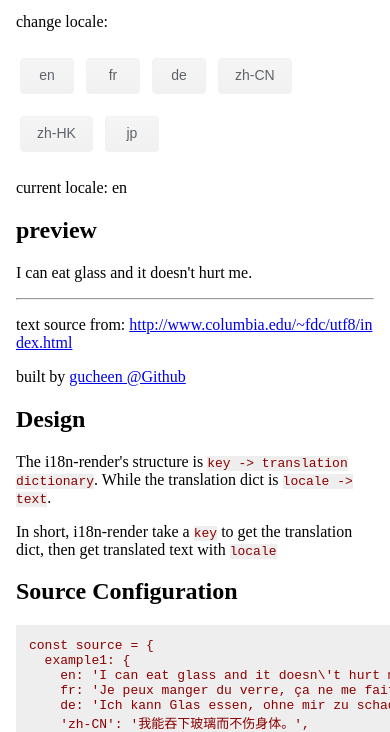
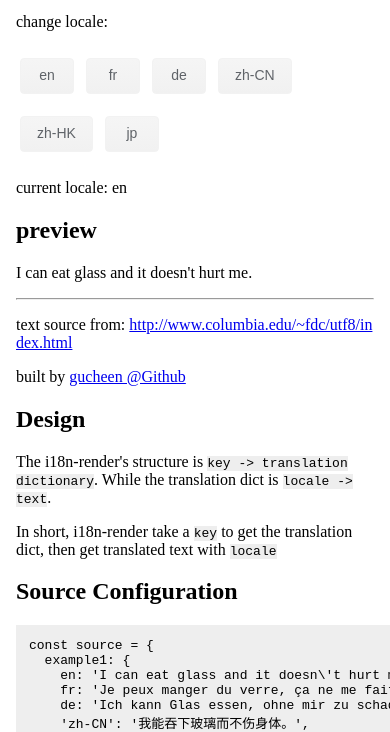
Before and after one commit to gucheen/i18n-render, a website: page index.html in a window 390 px wide. Shown: the part 117-849 px from the top of the page. Drawn offline with Linux system fonts and the light colour scheme.

Commit message:
update(demo)

```diff
--- a/index.html
+++ b/index.html
@@ -6,7 +6,7 @@
   <meta http-equiv="X-UA-Compatible" content="ie=edge">
   <title>i18n-render demo</title>
   <style>
-    body,html{margin:0}body{padding:2em}a{word-break:break-all}pre{width:100%;padding:1em;overflow:auto}code,pre{background-color:#eee}code{color:#8b0000}button{background-image:-webkit-gradient(linear,left top,left bottom,from(#f5f5f5),to(#f1f1f1));background-image:-webkit-linear-gradient(top,#f5f5f5,#f1f1f1);-webkit-border-radius:2px;-webkit-user-select:none;background-color:#f2f2f2;border:1px solid #f2f2f2;border-radius:4px;color:#5f6368;cursor:pointer;font-family:arial,sans-serif;font-size:14px;margin:11px 4px;min-width:54px;padding:0 16px;text-align:center;height:36px;line-height:27px}button:hover{background-image:-webkit-gradient(linear,left top,left bottom,from(#f8f8f8),to(#f1f1f1));background-image:-webkit-linear-gradient(top,#f8f8f8,#f1f1f1);-webkit-box-shadow:0 1px 1px rgba(0,0,0,.1);background-color:#f8f8f8;background-image:linear-gradient(top,#f8f8f8,#f1f1f1);background-image:-o-linear-gradient(top,#f8f8f8,#f1f1f1);border:1px solid #c6c6c6;box-shadow:0 1px 1px rgba(0,0,0,.1);color:#222}button:focus{border:1px solid #4d90fe;outline:none}@media screen and (max-width:900px){body{padding:1em}}
+    body,html{margin:0}body{padding:2em}a{word-break:break-all}pre{width:100%;padding:1em;overflow:auto}code,pre{background-color:#eee}button{background-image:-webkit-gradient(linear,left top,left bottom,from(#f5f5f5),to(#f1f1f1));background-image:-webkit-linear-gradient(top,#f5f5f5,#f1f1f1);-webkit-border-radius:2px;-webkit-user-select:none;background-color:#f2f2f2;border:1px solid #f2f2f2;border-radius:4px;color:#5f6368;cursor:pointer;font-family:arial,sans-serif;font-size:14px;margin:11px 4px;min-width:54px;padding:0 16px;text-align:center;height:36px;line-height:27px}button:hover{background-image:-webkit-gradient(linear,left top,left bottom,from(#f8f8f8),to(#f1f1f1));background-image:-webkit-linear-gradient(top,#f8f8f8,#f1f1f1);-webkit-box-shadow:0 1px 1px rgba(0,0,0,.1);background-color:#f8f8f8;background-image:linear-gradient(top,#f8f8f8,#f1f1f1);background-image:-o-linear-gradient(top,#f8f8f8,#f1f1f1);border:1px solid #c6c6c6;box-shadow:0 1px 1px rgba(0,0,0,.1);color:#222}button:focus{border:1px solid #4d90fe;outline:none}@media screen and (max-width:900px){body{padding:1em}}
   </style>
 </head>
 <body>
```
